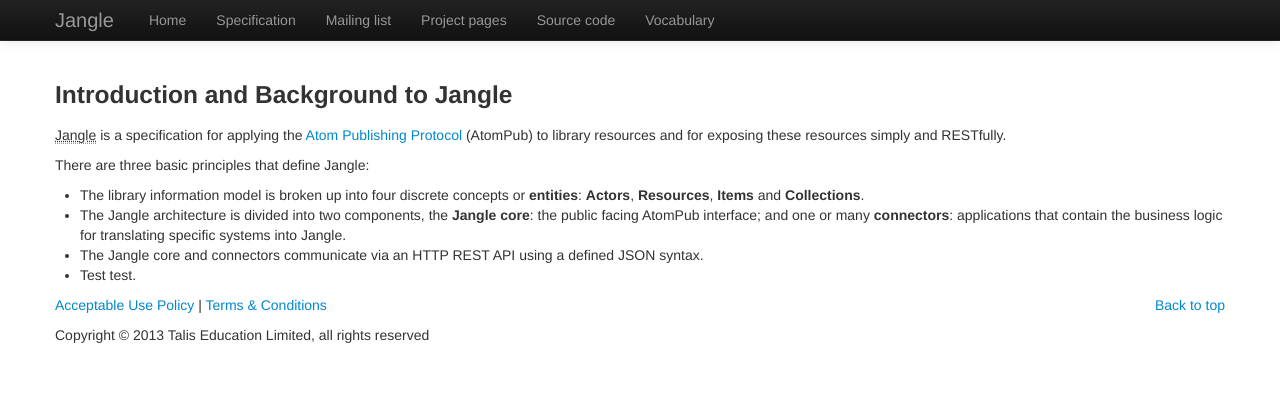
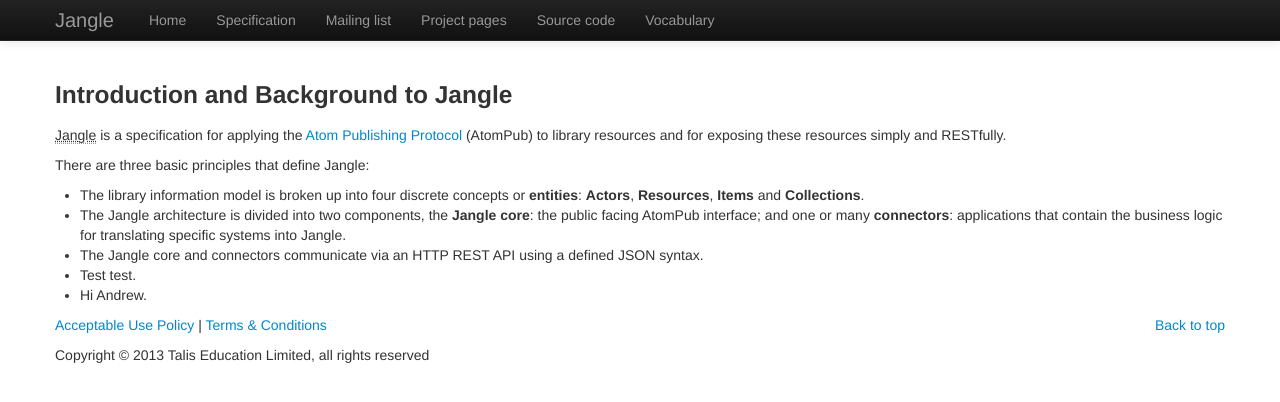
Before and after one commit to rsinger/Jangle, a Jekyll site: the page built from index.html, in a window 1280 px wide. Shown: the top 402 px of the page. Built offline with Jekyll 4.4.1, drawn with Linux system fonts in a browser that asks for light colours; nearby versions of some CDN libraries; library files that are not in the unit come from our copies.

Commit message:
Update index.html

```diff
--- a/index.html
+++ b/index.html
@@ -12,6 +12,7 @@ layout: base
       <li>The Jangle architecture is divided into two components, the <strong>Jangle core</strong>: the public facing AtomPub interface; and one or many <strong>connectors</strong>:  applications that contain the business logic for translating specific systems into Jangle.</li>
       <li>The Jangle core and connectors communicate via an HTTP REST API using a defined JSON syntax.</li>
       <li>Test test.</li>
+      <li>Hi Andrew.</li>
     </ul>
   </div>
 </div>
```
